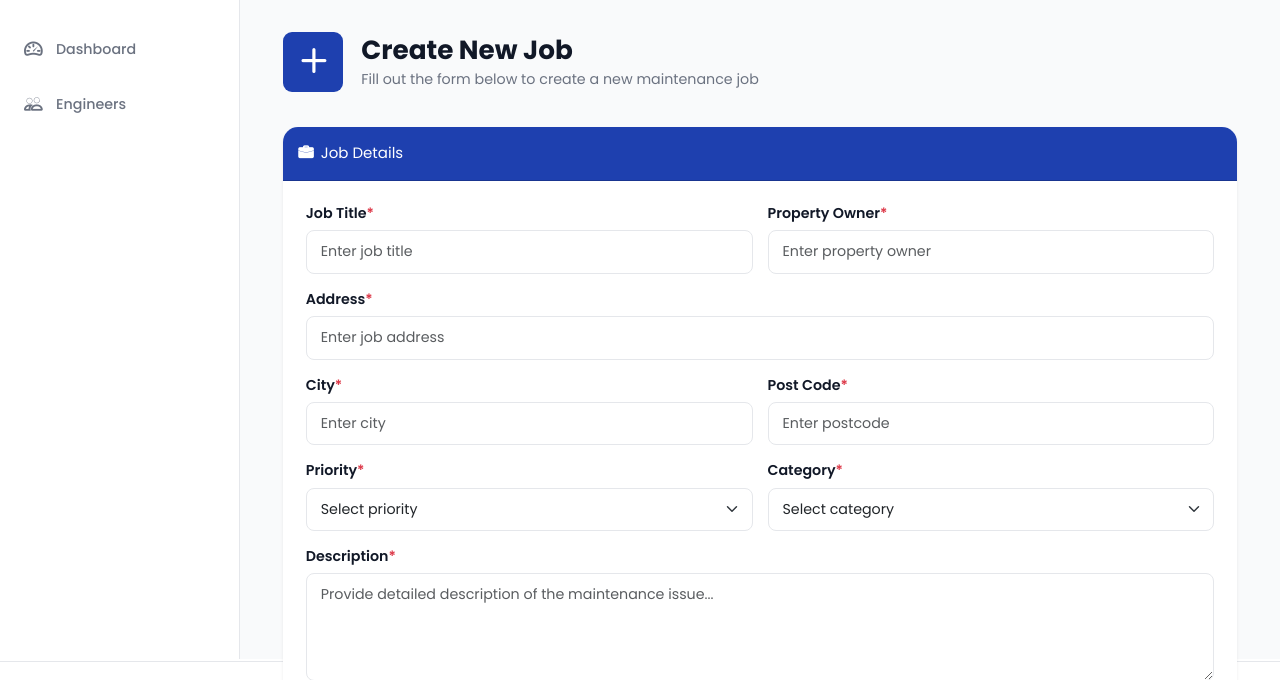
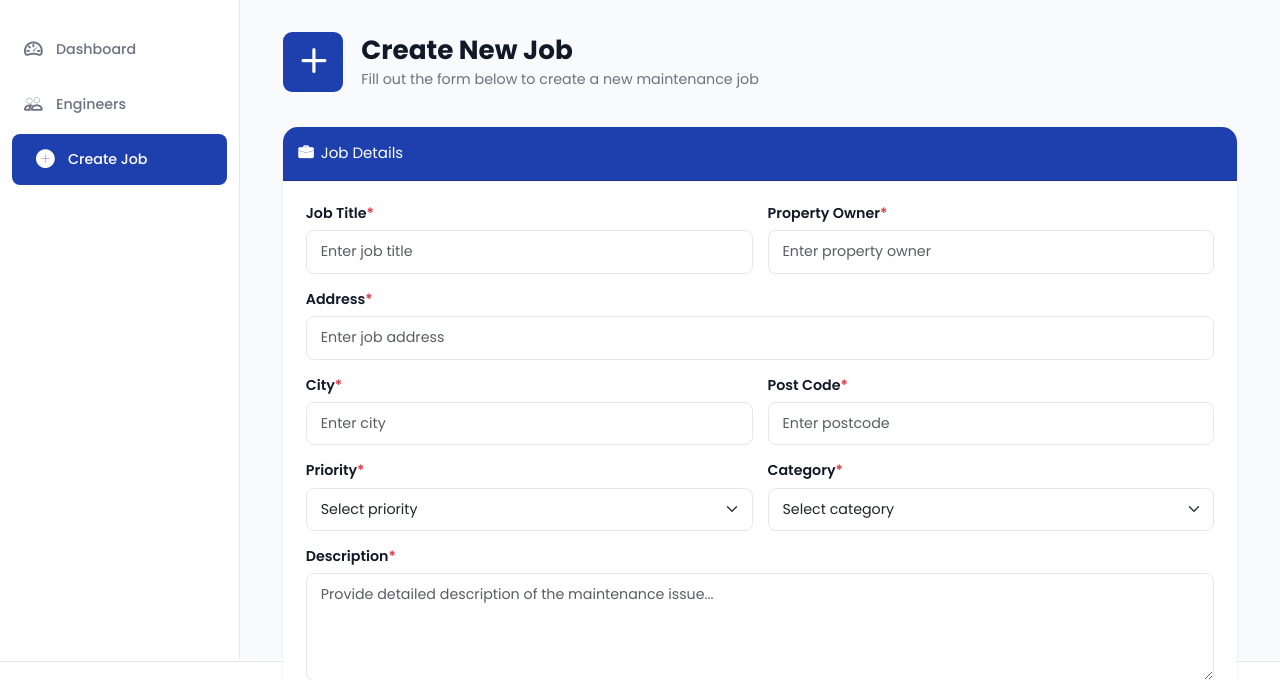
Before and after one commit to Basit-Dev/JobMate, a Django app: page /admin_dashboard/create_job/ in a window 1280 px wide. Shown: the part 73-753 px from the top of the page. Run offline with Django 5.2, Linux system fonts and the light colour scheme.

Commit message:
Create job link added on side bar

```diff
--- a/jobmate/admin_dashboard/templates/create_job.html
+++ b/jobmate/admin_dashboard/templates/create_job.html
@@ -125,7 +125,7 @@ Create New Job | JobMate{% endblock %} {% block content %}
 
         <!-- BUTTONS -->
         <div class="d-flex justify-content-end align-items-center mt-5 gap-3">
-          <a href="#" class="btn btn-light p-3 px-4">
+          <a href="{% url 'admin_dashboard:all_jobs' %}" class="btn btn-light p-3 px-4">
             <i class="bi bi-x-lg me-2"></i>Cancel
           </a>
           <button type="submit" class="btn btn-primary p-3">
--- a/jobmate/templates/dashboard_base.html
+++ b/jobmate/templates/dashboard_base.html
@@ -34,15 +34,25 @@
   <aside class="sidebar">
     <ul class="sidebar-nav">
       <li>
-        <a href="{% url 'admin_dashboard:all_jobs' %}" class="{% if request.resolver_match.url_name == 'all_jobs' %}active{% endif %}">
+        <a href="{% url 'admin_dashboard:all_jobs' %}"
+          class="{% if request.resolver_match.url_name == 'all_jobs' %}active{% endif %}">
           <i class="bi bi-speedometer2"></i>
           <span>Dashboard</span>
         </a>
       </li>
       <li>
-        <a href="{% url 'admin_dashboard:engineers' %}" class="{% if request.resolver_match.url_name == 'engineers' %}active{% endif %}">
+        <a href="{% url 'admin_dashboard:engineers' %}"
+          class="{% if request.resolver_match.url_name == 'engineers' %}active{% endif %}">
           <i class="bi bi-people"></i>
           <span>Engineers</span>
+        </a>
+      </li>
+      <li>
+            <!-- <li class=" {% if request.resolver_match.url_name != 'create_job' %}d-none{% endif %}"></li> -->
+        <a href="{% url 'admin_dashboard:create_job' %}"
+          class="{% if request.resolver_match.url_name == 'create_job' %}active nav-link disabled{% endif %}">
+          <i class="bi bi-plus-circle-fill"></i>
+          <span>Create Job</span>
         </a>
       </li>
     </ul>
@@ -59,13 +69,15 @@
     </div>
     <ul class="sidebar-nav">
       <li>
-        <a href="{% url 'admin_dashboard:all_jobs' %}" class="{% if request.resolver_match.url_name == 'all_jobs' %}active{% endif %}">
+        <a href="{% url 'admin_dashboard:all_jobs' %}"
+          class="{% if request.resolver_match.url_name == 'all_jobs' %}active{% endif %}">
           <i class="bi bi-speedometer2"></i>
           <span>Dashboard</span>
         </a>
       </li>
       <li>
-        <a href="{% url 'admin_dashboard:engineers' %}" class="{% if request.resolver_match.url_name == 'engineers' %}active{% endif %}">
+        <a href="{% url 'admin_dashboard:engineers' %}"
+          class="{% if request.resolver_match.url_name == 'engineers' %}active{% endif %}">
           <i class="bi bi-people"></i>
           <span>Engineers</span>
         </a>
```
